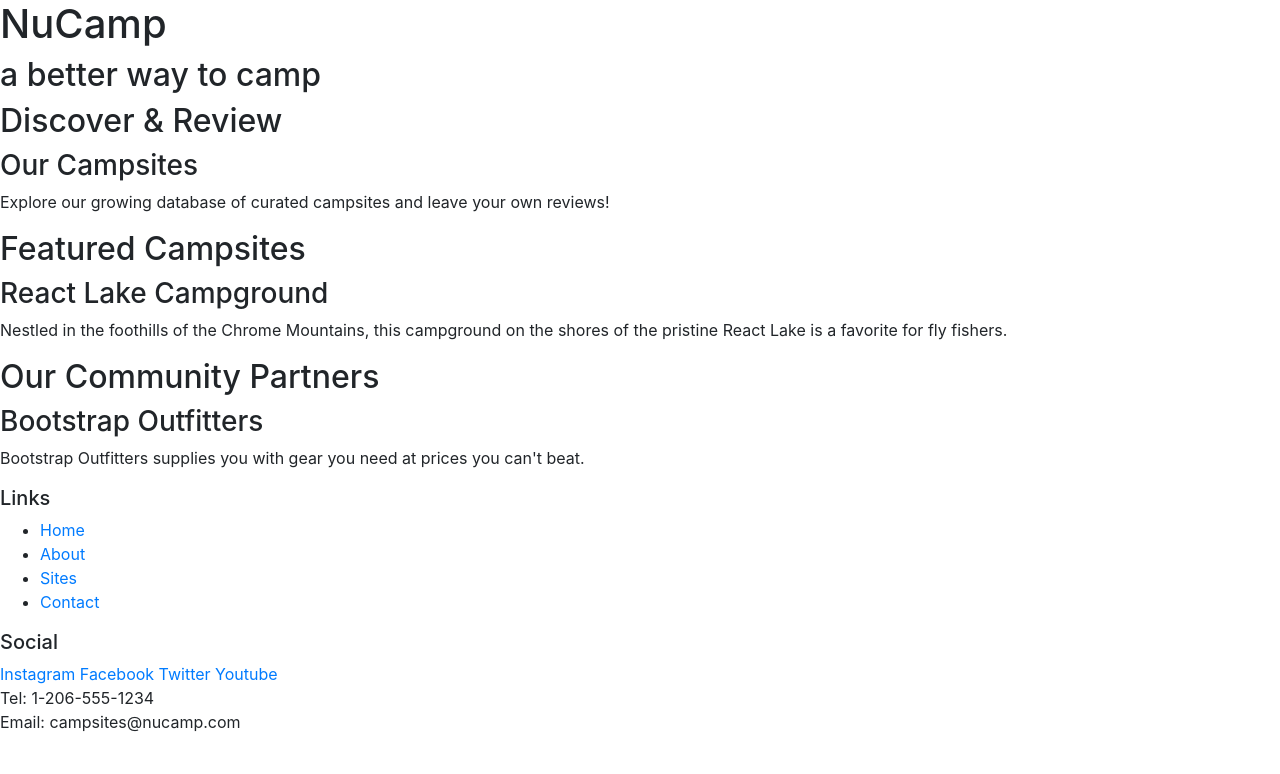
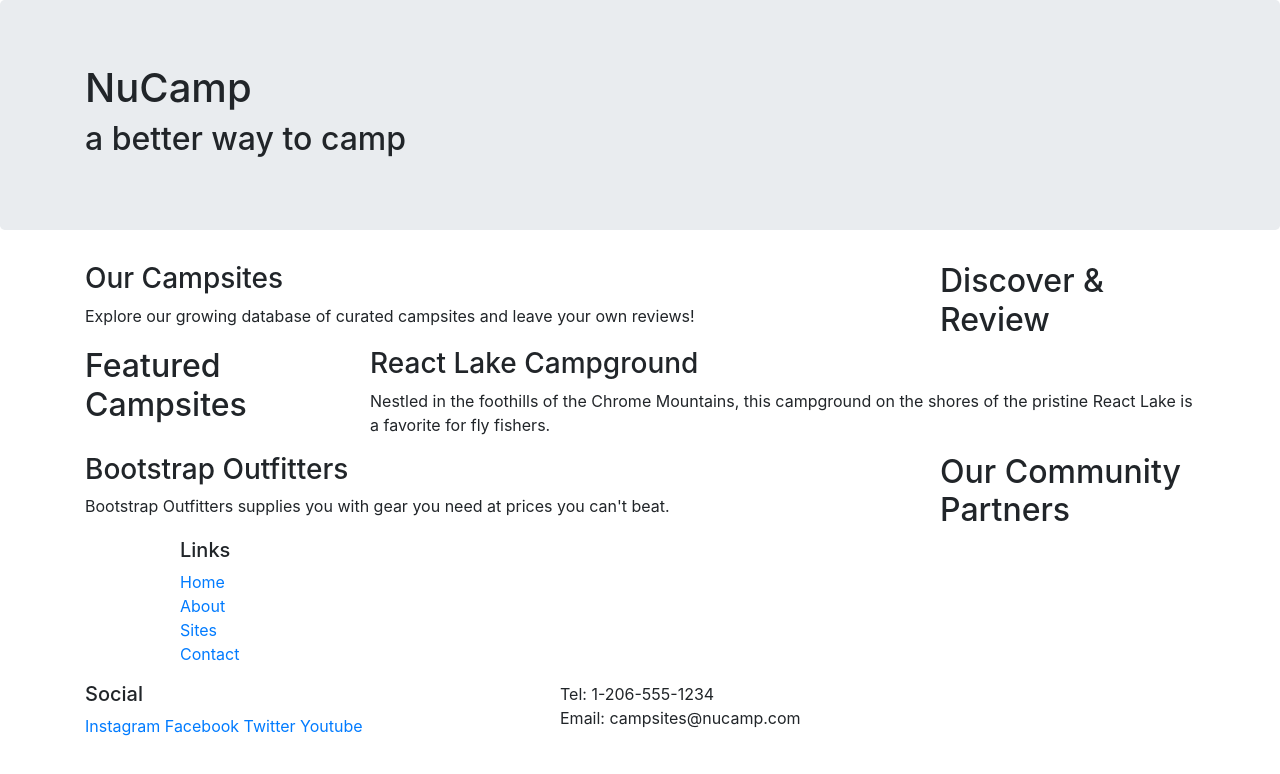
Before and after one commit to k04l/nucampsite, a website: page index.html in a window 1280 px wide. Drawn offline with nearby package versions, Linux system fonts and the light colour scheme.

Commit message:
Bootstrap Grid

```diff
--- a/index.html
+++ b/index.html
@@ -11,52 +11,78 @@
 </head>
 <body>
 
-    <header>
-        <div>
+    <header class="jumbotron">
+        <div class="container">
+            <div class="row">
+                <div class="col">
                     <h1>NuCamp</h1>
                     <h2>a better way to camp</h2>
                 </div>
+            </div>
+        </div>
     </header>
 
-    <div>
+    <div class="container">
+        <div class="row">
+            <div class="col-sm-4 order-sm-last col-md-3">
                 <h2>Discover & Review</h2>
+            </div>
+            <div class="col">
                 <h3>Our Campsites</h3>
                 <p>Explore our growing database of curated campsites and leave your own reviews!</p>
             </div>
+        </div>
 
-    <div>
+        <div class="row">
+            <div class="col-sm-4 col-md-3">
                 <h2>Featured Campsites</h2>
+            </div>
+            <div class="col">
                 <h3>React Lake Campground</h3>
                 <p>Nestled in the foothills of the Chrome Mountains, this campground on the shores of the pristine React Lake is a favorite for fly fishers.</p>
             </div>
+        </div>
 
-    <div>
+        <div class="row">
+            <div class="col-sm-4 order-sm-last col-md-3">
                 <h2>Our Community Partners</h2>
+            </div>
+            <div class="col">
                 <h3>Bootstrap Outfitters</h3>
                 <p>Bootstrap Outfitters supplies you with gear you need at prices you can't beat.</p>
             </div>
+        </div>
+    </div>
 
     <footer>
-        <div>
+        <div class="container">
+            <div class="row">
+                <div class="col-4 col-sm-2 offset-1">
                     <h5>Links</h5>
-            <ul>
+                    <ul class="list-unstyled">
                         <li><a href="#">Home</a></li>
                         <li><a href="#">About</a></li>
                         <li><a href="#">Sites</a></li>
                         <li><a href="#">Contact</a></li>
                     </ul>
                 </div>
-        <div>
+            </div>
+
+            <div class="row">
+                <div class="col-6 col-sm-5">
                     <h5>Social</h5>
                     <a href="http://instagram.com/">Instagram</a>
                     <a href="http://facebook.com/">Facebook</a>
                     <a href="http://twitter.com/">Twitter</a>
                     <a href="http://youtube.com/">Youtube</a>
                 </div>
-        <div>
+                <div class="col-sm-4">
                     Tel: 1-206-555-1234<br />
                     Email: campsites@nucamp.com
                 </div>
+            </div>
+        </div>
+
     </footer>
 
     <!-- jQuery must come first, then Popper.js, then the Bootstrap JavaScript plugins.-->
```
Lines whose indentation alone changed are shown as unchanged.
